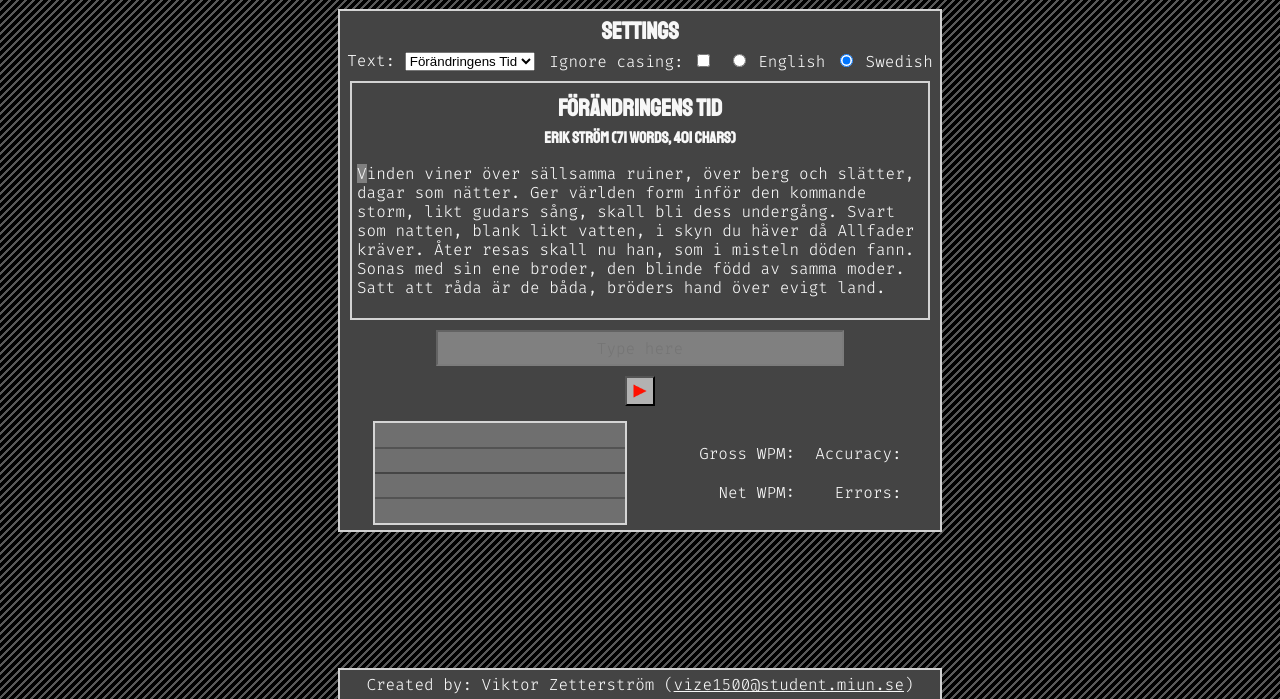
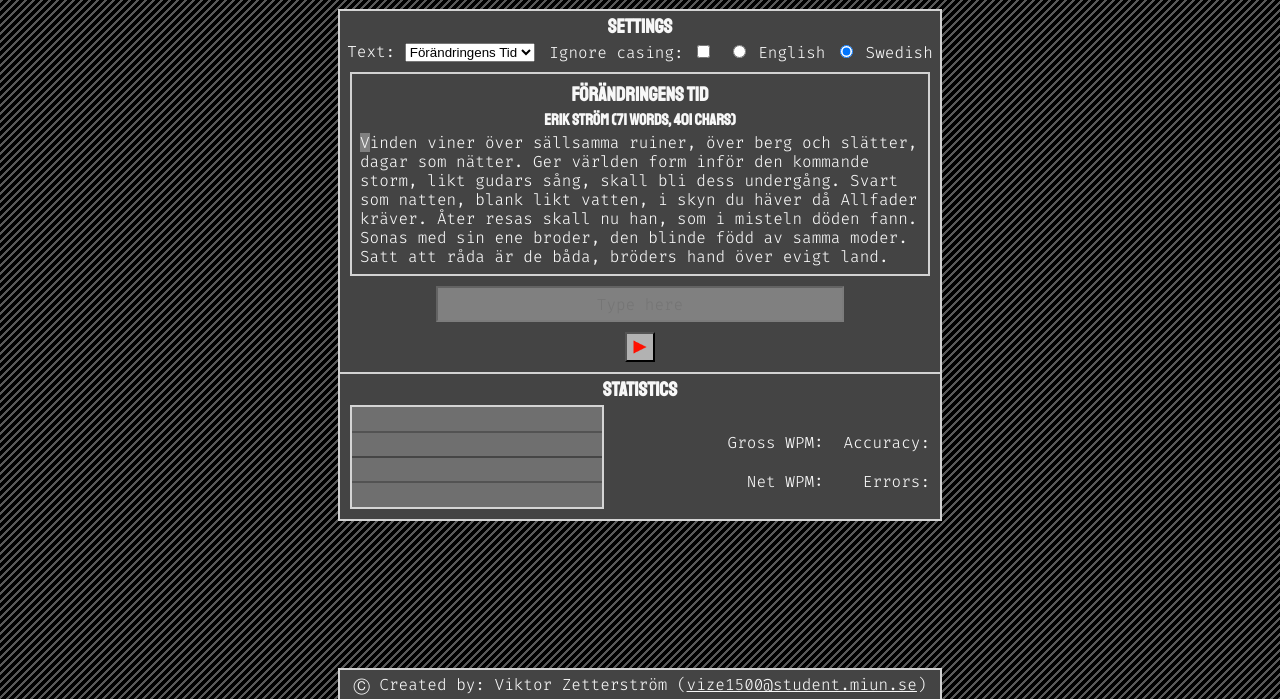
Before and after one commit to viktorzetterstrom/Speed-Typer-2000, a plain HTML site: page index.html in a window 1280 px wide. Shown: the part 101-800 px from the top of the page. Drawn offline with Linux system fonts and the light colour scheme.

Commit message:
Fine tuned styling

```diff
--- a/css/style.css
+++ b/css/style.css
@@ -10,6 +10,10 @@
 
 h1, h2, h3 {
   font-family: "staatliches", sans-serif;
+}
+
+h2 {
+  font-size: 20px;
 }
 
 body {
@@ -61,13 +65,11 @@ header h1 {
   from {
     margin-left: 180%;
   }
-  5% {
-    margin-left: 25%;
-    margin-right: 25%;
+  10% {
+    margin-left: 15%;
   }
-  95% {
-    margin-left: 25%;
-    margin-right: 25%;
+  90% {
+    margin-left: 10%;
   }
   to {
     margin-left: -120%;
@@ -78,13 +80,11 @@ header h1 {
   from {
     margin-left: 180%;
   }
-  5% {
-    margin-left: 25%;
-    margin-right: 25%;
+  10% {
+    margin-left: 15%;
   }
-  95% {
-    margin-left: 25%;
-    margin-right: 25%;
+  90% {
+    margin-left: 10%;
   }
   to {
     margin-left: -120%;
@@ -113,12 +113,13 @@ header, #stats-area {
   display: -webkit-box;
   display: -ms-flexbox;
   display: flex;
-  -ms-flex-pack: distribute;
-      justify-content: space-around;
+  -webkit-box-pack: justify;
+      -ms-flex-pack: justify;
+          justify-content: space-between;
 }
 
 h3 {
-  margin: 5px;
+  margin: 3px;
   font-size: 1em;
 }
 
@@ -136,7 +137,7 @@ td {
 }
 
 h1, h2 {
-  margin: 5px;
+  margin: 3px;
 }
 
 h1 {
@@ -164,6 +165,10 @@ form {
 
 #text-area h2, #text-area h3 {
   text-align: center;
+}
+
+#text-area p {
+  margin: 3px;
 }
 
 .running-ok {
@@ -238,7 +243,8 @@ form {
 #stats-diagram {
   background-color: rgba(128, 128, 128, 0.719);
   border: 2px solid #ddddddee;
-  margin: 5px;
+  margin-bottom: 10px;
+  margin-left: 10px;
   height: 100px;
   width: 250px;
 }
@@ -248,4 +254,8 @@ form {
       -ms-grid-row-align: center;
       align-self: center;
 }
+
+#stats-section {
+  border-top: 2px solid #ddddddee;
+}
 /*# sourceMappingURL=style.css.map */
--- a/index.html
+++ b/index.html
@@ -19,7 +19,6 @@ vize1500@student.miun.se
 <!-- Header -->
 <header>
   <h1>Speed-Typer-2000</h1>
-  <div id="title-animation"></div>
 </header>
 
 <!-- Main Content -->
@@ -49,12 +48,11 @@ vize1500@student.miun.se
         <label for=swedish>Swedish</label>
       </div>
     </form>
-
   </section>
 
   <!-- Book text and user input -->
   <section id=text-area>
-    <h2 id=text-title></h2>
+    <h2 id=text-title>Dummy heading</h2>
     <h3><span id=text-author></span> (<span id=word-count></span> words, <span id=char-count></span> chars)</h3>
     <p id=words-area></p>
   </section>
@@ -62,7 +60,8 @@ vize1500@student.miun.se
   <button id=play-button></button>
 
   <!-- Area showing stats of typing-->
-  <section>
+  <section id=stats-section>
+    <h2 id=stats-title>Statistics</h2>
     <div id=stats-area>
       <canvas id=stats-diagram>
       </canvas>
@@ -82,7 +81,7 @@ vize1500@student.miun.se
 
 <!-- Footer -->
 <footer>
-  <p>Created by: Viktor Zetterström (<a href=mailto:vize1500@student.miun.se>vize1500@student.miun.se</a>)</p>
+  <p>&#9400; Created by: Viktor Zetterström (<a href=mailto:vize1500@student.miun.se>vize1500@student.miun.se</a>)</p>
 </footer>
 
 </body>
```
